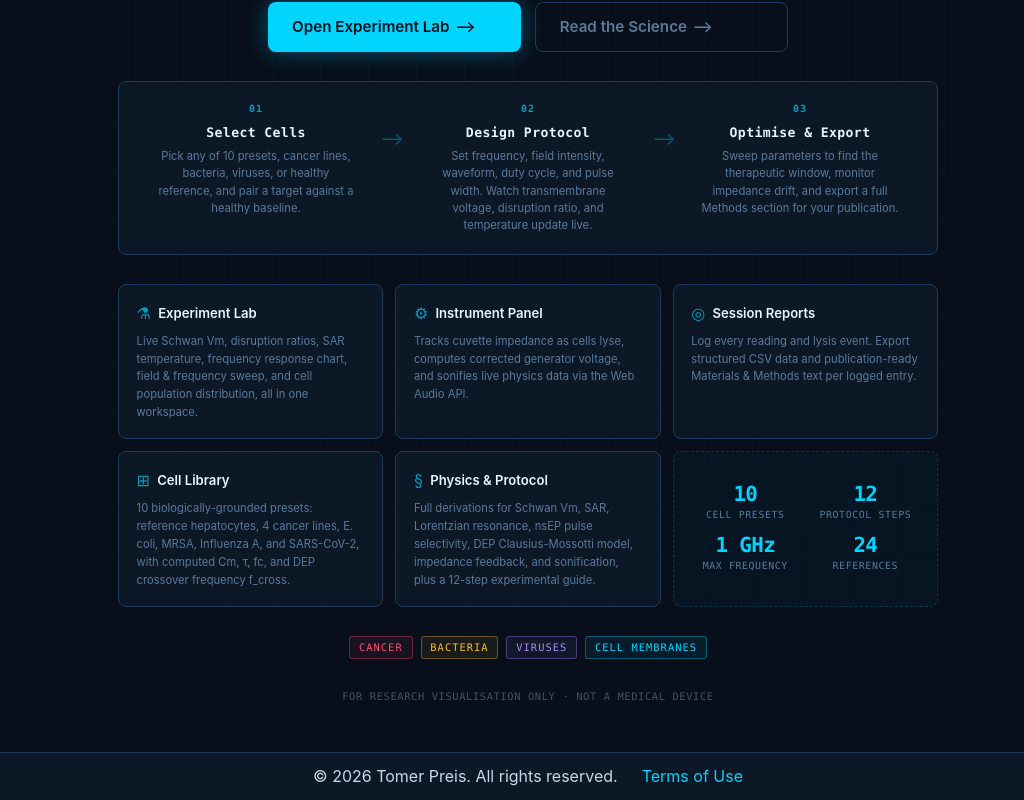
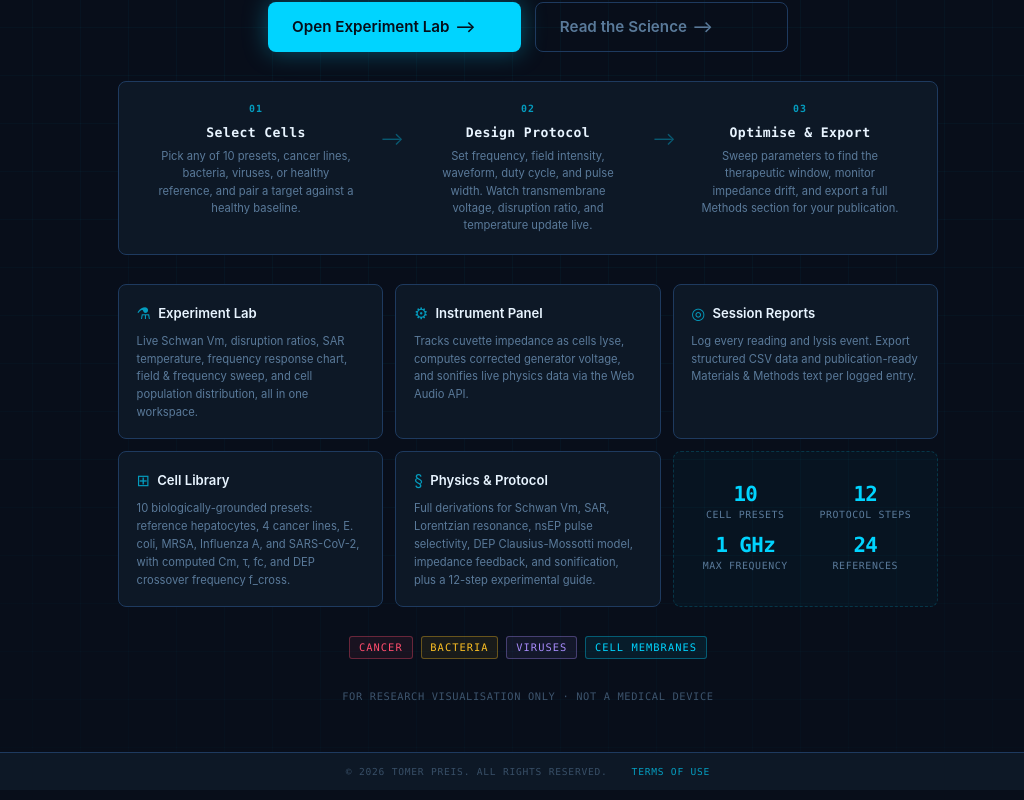
Before and after one commit to PreisTomer/ResoPulse, a Vue app in the folder frontend/: page / in a window 1280 px wide. Shown: the part 802-1602 px from the top of the page, without its empty margins (112-1136 px from the left). Built offline with nearby package versions, Linux system fonts and the light colour scheme.

Commit message:
fixed warnings in console

```diff
--- a/frontend/src/App.vue
+++ b/frontend/src/App.vue
@@ -30,7 +30,7 @@ export default defineComponent({
 })
 </script>
 
-<style scoped>
+<style lang="scss" scoped>
 #layout {
   min-height: 100vh;
   display: flex;
--- a/frontend/src/i18n.ts
+++ b/frontend/src/i18n.ts
@@ -17,9 +17,10 @@ import heatmap from './locales/heatmap.en.json'
 import userPresets from './locales/userPresets.en.json'
 
 export const i18n = createI18n({
-  legacy: true,
+  legacy: false,
   locale: 'en',
   fallbackLocale: 'en',
+  warnHtmlMessage: false,
   messages: {
     en: {
       ...en,
--- a/frontend/src/styles/_mixins.scss
+++ b/frontend/src/styles/_mixins.scss
@@ -1,5 +1,7 @@
 // Copyright © 2026 Tomer Preis. All rights reserved.
 // Unauthorized copying or distribution is prohibited.
+
+@use 'sass:list';
 
 // ── Flex utilities ─────────────────────────────────────────────────────────────
 // Usage: @include flex-row(0.5rem);
@@ -86,10 +88,10 @@ $_cell-states: (
 
 @mixin cell-state-classes() {
   @each $item in $_cell-states {
-    $state: nth($item, 1);
-    $color: nth($item, 2);
-    $anim:  nth($item, 3);
-    $dur:   nth($item, 4);
+    $state: list.nth($item, 1);
+    $color: list.nth($item, 2);
+    $anim:  list.nth($item, 3);
+    $dur:   list.nth($item, 4);
 
     &__state--#{$state} {
       color: $color;
```
